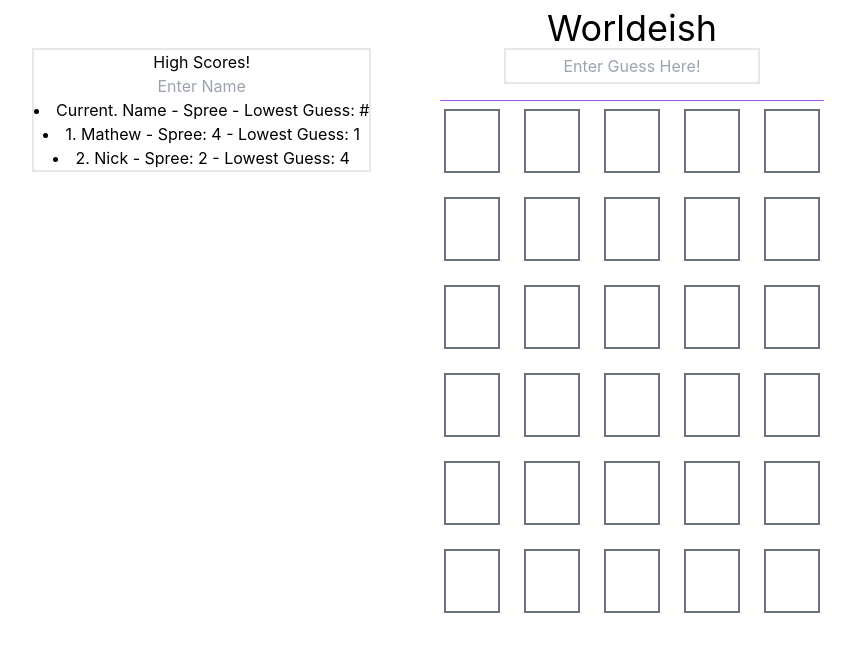
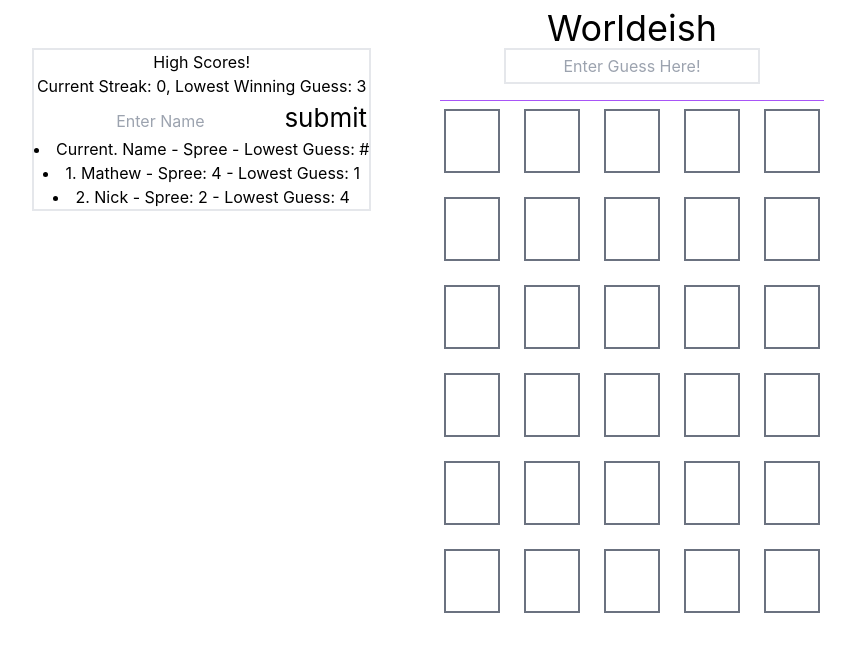
Before and after one commit to MCSeal/wordleish, a React (Vite) app: page / in a window 1280 px wide. Shown: the top 652 px of the page, without its empty margins (8-859 px from the left). Built offline with nearby package versions, Linux system fonts and the light colour scheme.

Commit message:
added mongoDB and winstreak

```diff
--- a/src/App.tsx
+++ b/src/App.tsx
@@ -1,88 +1,90 @@
-import { useState } from 'react'
-import './App.css'
-import WordRow from './WordRow'
-import { useStore, Guess_Length } from './store'
-import { LETTER_LENGTH } from './word-utils'
-import Scoreboard from './Scoreboard'
-
-
-
+import { useState } from 'react';
+import './App.css';
+import WordRow from './WordRow';
+import { useStore, Guess_Length } from './store';
+import { LETTER_LENGTH } from './word-utils';
+import Scoreboard from './Scoreboard';
 
 function App() {
   const state = useStore();
   const [guess, setGuess] = useState('');
-
-
-
   //on change handler
   const onChange = (e: React.ChangeEvent<HTMLInputElement>) => {
     const newGuess = e.target.value;
 
-    if (newGuess.length === LETTER_LENGTH){
+    if (newGuess.length === LETTER_LENGTH) {
       state.addGuess(newGuess);
       setGuess('');
       return;
     }
 
     setGuess(newGuess);
-
-  }
-
-
+  };
 
   let rows = [...state.rows];
 
-
-    if (rows.length < Guess_Length){
+  if (rows.length < Guess_Length) {
     rows.push({ guess });
-    };
+  }
   const numberOfGuessesRemaining = Guess_Length - rows.length;
 
   rows = rows.concat(Array(numberOfGuessesRemaining).fill(''));
 
-
   const isGameOver = state.gameState !== 'playing';
-
-
-
+  console.log(state.winStreak);
+  if (state.gameState === 'won') {
+    console.log('COOL');
+    console.log(state.winStreak);
+    // setWinStreak(winStreak + 1);
+  }
 
   return (
-
     <div className="">
       <div className="border-solid border-2 text-center float-left inset-y-0 left-50 m-10">
-        <Scoreboard/>
+        <Scoreboard winStreak={state.winStreak} />
       </div>
 
       <div className="mx-auto w-96 relative">
-    <header className="border-b border-purple-500 pb-4 my-2"><h1 className="text-4xl text-center">Worldeish</h1>
+        <header className="border-b border-purple-500 pb-4 my-2">
+          <h1 className="text-4xl text-center">Worldeish</h1>
           <div>
-      <input type="text" className="w-2/3 p-1 border-2 ml-auto mr-auto flex text-center" placeholder='Enter Guess Here!'value={guess} onChange={onChange} disabled={isGameOver} />
+            <input
+              type="text"
+              className="w-2/3 p-1 border-2 ml-auto mr-auto flex text-center"
+              placeholder="Enter Guess Here!"
+              value={guess}
+              onChange={onChange}
+              disabled={isGameOver}
+            />
           </div>
         </header>
 
-
-
         <main className="grid grid-rows-6 gap-6">
-        {rows.map(({guess, result}, index) => (
-          <WordRow key={index} letters={guess} result={result}/>
+          {rows.map(({ guess, result }, index) => (
+            <WordRow key={index} letters={guess} result={result} />
           ))}
-
-
         </main>
 
         {isGameOver && (
-        <div role="modal" className="absolute bg-white left-0 right-0 top-1/4 p-6 w-3/4 mx-auto rounded border border-purple-900 text-center">
+          <div
+            role="modal"
+            className="absolute bg-white left-0 right-0 top-1/4 p-6 w-3/4 mx-auto rounded border border-purple-900 text-center"
+          >
             Game Over!
-
-          <button className="block border rounded border-grey-600 bg-purple-700 left-0 right-0 p-2 mt-4 mx-auto shadow" onClick={() => {
+            <button
+              className="block border rounded border-grey-600 bg-purple-700 left-0 right-0 p-2 mt-4 mx-auto shadow"
+              onClick={() => {
                 state.newGame();
                 setGuess('');
-          }}>New Game? </button>
+              }}
+            >
+              New Game?{' '}
+            </button>
           </div>
         )}
       </div>
     </div>
-  )
+  );
 }
 
-export default App
+export default App;
--- a/src/Scoreboard.tsx
+++ b/src/Scoreboard.tsx
@@ -1,17 +1,46 @@
-import { useState } from 'react'
+import { useState } from 'react';
 
-
-function Scoreboard() {
+function Scoreboard(props) {
+  const [name, setName] = useState('');
+  const winStreak = props.winStreak;
+  const handleOnSubmit = async (e) => {
+    e.preventDefault();
+    let result = await fetch('http://localhost:5000/', {
+      method: 'post',
+      body: JSON.stringify({ name, winStreak }),
+      headers: {
+        'Content-Type': 'application/json',
+      },
+    });
+    result = await result.json();
+    console.warn(result);
+    if (result) {
+      alert('Data saved successfully');
+      setName('');
+    }
+  };
 
   return (
     <div className=" ">
-    <h2>High Scores!</h2>
-        <input className="text-center"type="name" placeholder="Enter Name" />
-        <li>Current. Name - Spree - Lowest Guess: #</li>
-        <li>1. Mathew - Spree: 4 - Lowest Guess: 1</li>
-        <li>2. Nick - Spree: 2 - Lowest Guess: 4</li>
+      <h2>High Scores!</h2>
+      <div>Current Streak: {winStreak}, Lowest Winning Guess: 3</div>
+      <form>
+        <input
+          className="text-center"
+          type="name"
+          placeholder="Enter Name"
+          value={name}
+          onChange={(e) => setName(e.target.value)}
+        />
+        <button type="submit" onClick={handleOnSubmit}>
+          submit
+        </button>
+      </form>
+      <li>Current. Name - Spree - Lowest Guess: #</li>
+      <li>1. Mathew - Spree: 4 - Lowest Guess: 1</li>
+      <li>2. Nick - Spree: 2 - Lowest Guess: 4</li>
     </div>
-  )
+  );
 }
 
-export default Scoreboard
+export default Scoreboard;
--- a/src/WordRow.tsx
+++ b/src/WordRow.tsx
@@ -1,46 +1,42 @@
-import {computeGuess, LetterState, LETTER_LENGTH } from './word-utils.ts'
-import { useStore } from './store'
-
-
-
+import { computeGuess, LetterState, LETTER_LENGTH } from './word-utils';
+import { useStore } from './store';
 
 interface WordRowProps {
   letters: string;
   result?: LetterState[];
 }
 
-function WordRow({letters: lettersProp ="", result =[] }: WordRowProps) {
-
+function WordRow({ letters: lettersProp = '', result = [] }: WordRowProps) {
   const lettersRemaining = LETTER_LENGTH - lettersProp.length;
   //make new array with empty letters if not enought submitted, fixes issue of not adding everything
-    const letters = lettersProp.split('').concat(Array(lettersRemaining).fill(''))
-
-
+  const letters = lettersProp
+    .split('')
+    .concat(Array(lettersRemaining).fill(''));
 
   return (
-    <div className= "grid grid-cols-5 gap-4">
+    <div className="grid grid-cols-5 gap-4">
       {letters.map((char, index) => (
         <CharacterCubes key={index} value={char} state={result[index]} />
       ))}
     </div>
-    )
+  );
 }
 
 interface CharacterBoxProps {
-    value :string;
-    state?: letterState;
+  value: string;
+  state?: LetterState;
 }
 
-function CharacterCubes ({value, state} : CharacterBoxProps) {
+function CharacterCubes({ value, state }: CharacterBoxProps) {
   const stateStyles = state == null ? '' : characterStateStyles[state];
-    return(
-    <div className={`inline-block border-2 mx-1 border-solid border-gray-500 p-4 uppercase text-lg font-bold text-center before:inline-block before:content-[' '] ${stateStyles}`}>
+  return (
+    <div
+      className={`inline-block border-2 mx-1 border-solid border-gray-500 p-4 uppercase text-lg font-bold text-center before:inline-block before:content-[' '] ${stateStyles}`}
+    >
       {value}
     </div>
-    )
+  );
 }
-
-
 
 const characterStateStyles = {
   [LetterState.Miss]: 'bg-gray-500 border-gray-500',
@@ -48,5 +44,4 @@ const characterStateStyles = {
   [LetterState.Match]: 'bg-green-500 border-green-500',
 };
 
-
-export default WordRow
+export default WordRow;
--- a/src/store.ts
+++ b/src/store.ts
@@ -1,7 +1,6 @@
-import create from "zustand"
-import { persist } from "zustand/middleware"
-import { computeGuess, getRandomWord, LetterState } from './word-utils'
-
+import create from 'zustand';
+import { persist } from 'zustand/middleware';
+import { computeGuess, getRandomWord, LetterState } from './word-utils';
 
 export const Guess_Length = 6;
 
@@ -10,12 +9,13 @@ interface GuessRow {
   result?: LetterState[];
 }
 
-interface StoreState{
+interface StoreState {
   answer: string;
   rows: GuessRow[];
+  winStreak: number;
   gameState: 'playing' | 'won' | 'lost';
-    addGuess: (guess:string) => void;
-    newGame: () => void
+  addGuess: (guess: string) => void;
+  newGame: () => void;
 }
 
 export const useStore = create<StoreState>(
@@ -23,23 +23,32 @@ export const useStore = create<StoreState>(
     (set, get) => ({
       answer: getRandomWord(),
       rows: [],
+      winStreak: 0,
       gameState: 'playing',
       addGuess: (guess: string) => {
         const result = computeGuess(guess, get().answer);
 
+        const didWin = result.every((i) => i === LetterState.Match);
 
-
-            const didWin = result.every(i => i === LetterState.Match);
         const rows = [
           ...get().rows,
           {
             guess,
             result,
           },
-                ]
+        ];
         set(() => ({
           rows,
-                gameState: didWin ? 'won' : (rows.length === Guess_Length) ? 'lost' : 'playing',
+          gameState: didWin
+            ? 'won'
+            : rows.length === Guess_Length
+            ? 'lost'
+            : 'playing',
+          winStreak: didWin
+            ? get().winStreak + 1
+            : rows.length === Guess_Length
+            ? 0
+            : get().winStreak,
         }));
       },
       newGame: () => {
@@ -47,11 +56,12 @@ export const useStore = create<StoreState>(
           answer: getRandomWord(),
           rows: [],
           gameState: 'playing',
-            })
-        }
-    }), {
-        name: "wordleish",
+        });
+      },
+    }),
+    {
+      name: 'wordleish',
     }
   )
-)
+);
 // useStore.persist.clearStorage();
--- a/src/word-utils.ts
+++ b/src/word-utils.ts
@@ -9,7 +9,7 @@ export enum LetterState {
 export const LETTER_LENGTH = 5;
 
 const word = getRandomWord();
-console.log(word)
+
 export function computeGuess(
   guess: string,
   answerString: string
```
Also changed, not shown: 1 other file (tests, documents, lock files or other folders). Lines whose indentation alone changed are shown as unchanged.
